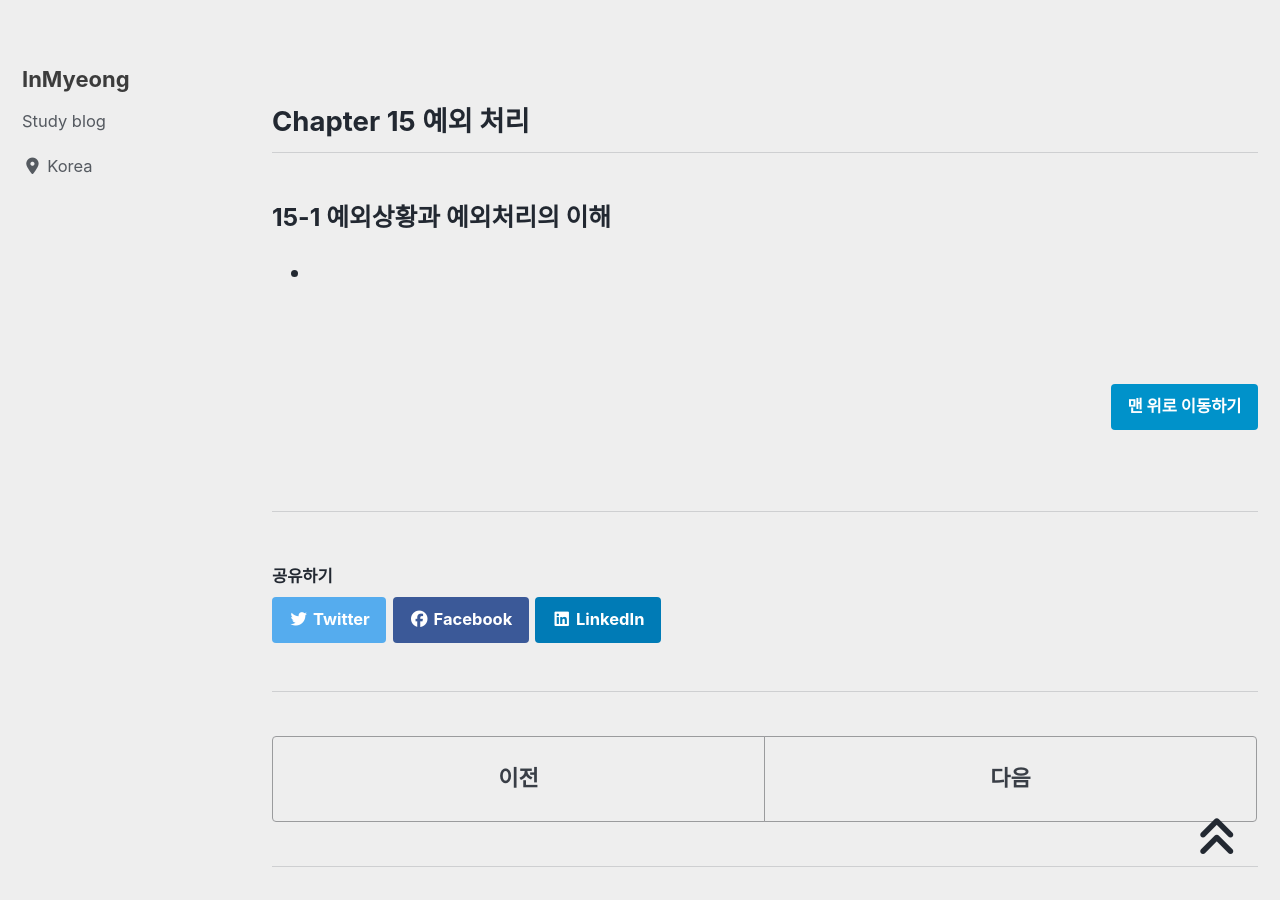
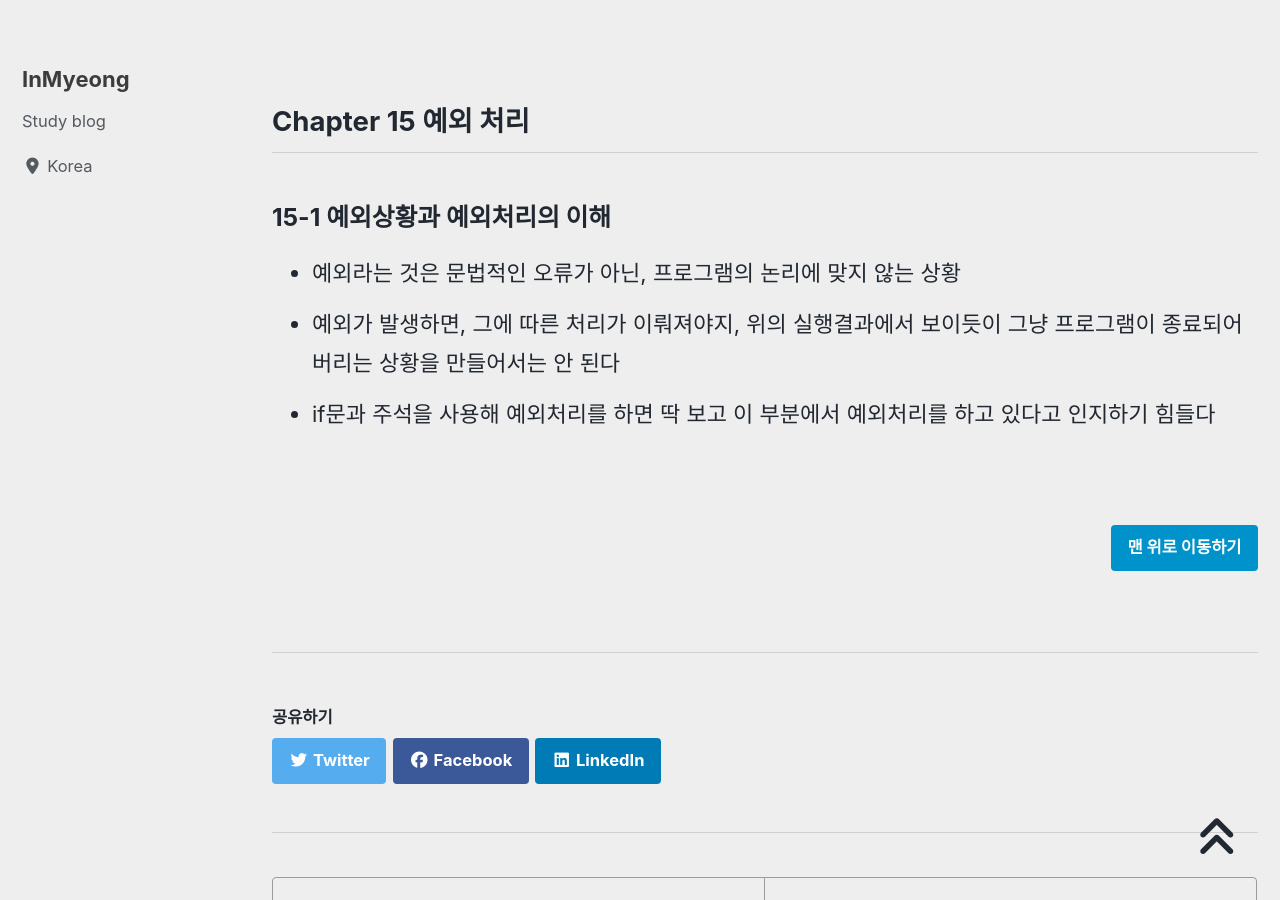
Before and after one commit to devMyeong/devMyeong.github.io, a Jekyll site: the page built from _posts/cpp/2021-07-29-cpp.md, in a window 1280 px wide and 900 px high, scrolled down 27743 px. Built offline with Jekyll 4.4.1, drawn with Linux system fonts in a browser that asks for light colours; cached includes are drawn as plain includes; nearby versions of some CDN libraries; some web fonts are replaced; comment, search, counter and statistics services are not loaded.

Commit message:
update cpp chapter 15-1

```diff
--- a/_posts/cpp/2021-07-29-cpp.md
+++ b/_posts/cpp/2021-07-29-cpp.md
@@ -557,7 +557,9 @@ class MySimple<T1, int> { ... }
 ## Chapter 15 예외 처리
 
 ### 15-1 예외상황과 예외처리의 이해
--
+- 예외라는 것은 문법적인 오류가 아닌, 프로그램의 논리에 맞지 않는 상황
+- 예외가 발생하면, 그에 따른 처리가 이뤄져야지, 위의 실행결과에서 보이듯이 그냥 프로그램이 종료되어버리는 상황을 만들어서는 안 된다
+- if문과 주석을 사용해 예외처리를 하면 딱 보고 이 부분에서 예외처리를 하고 있다고 인지하기 힘들다
 
 <br>
 
```
